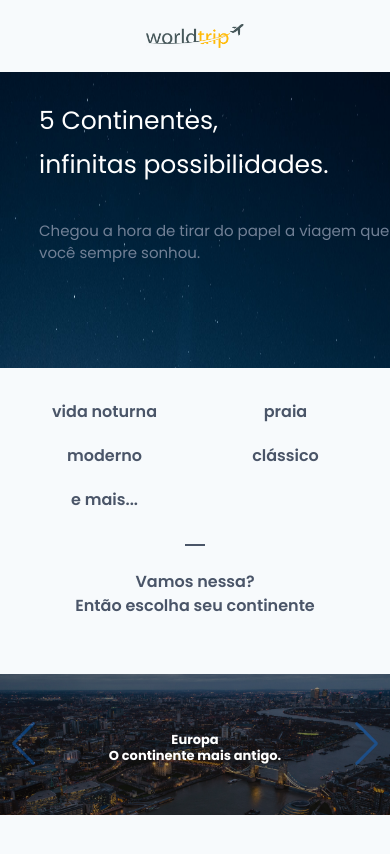
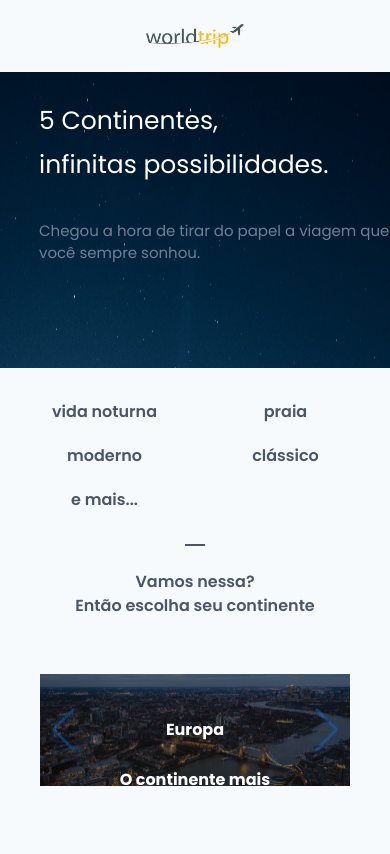
Before and after one commit to NakajimaDaniel/desafio07-ignite-chakraui, a Next.js app: page / in a window 390 px wide. Shown: the top 854 px of the page. Built offline with nearby package versions, Linux system fonts and the light colour scheme.

Commit message:
removed mediaquery hook

```diff
--- a/src/components/Carousel/index.tsx
+++ b/src/components/Carousel/index.tsx
@@ -27,12 +27,12 @@ SwiperCore.use([Pagination,Navigation]);
 
 export function Carousel() {
 
-  const [isLargerThan700] = useMediaQuery("(min-width: 700px)")
+
 
 
   return (
     <>
-    {isLargerThan700? (
+
       <Flex justify="center" mt={['10','15', '15']} ml={['10']} mr={['10']} mb={['20']} >
         <Swiper  navigation={true}  slidesPerView={1}  centeredSlides={true} pagination={{
         "clickable": true}}>
@@ -49,24 +49,9 @@ export function Carousel() {
           </SwiperSlide>
         </Swiper>
       </Flex>
-    ): (
-      <Flex justify="center" mt={['10','15', '15']} ml={[0]} mr={[0]} mb={['10']} h="100%">
-        <Swiper  navigation={true}  slidesPerView={1}  centeredSlides={true} pagination={{
-        "clickable": true}}>
-          <SwiperSlide>
-            <Link href="/europe">
-              <Box position="relative" textAlign="center" cursor="pointer" w="100%" h="100%">
 
-                <Image src="europe.png" w="100%" h="100%" />
-                <Text position="absolute" top="50%" left="50%" transform={["translate(-50%,-70%)","translate(-50%,-50%)"]} color="white" fontSize={['13','md']}  fontWeight="bold">Europa</Text>
-                <Text position="absolute" top="50%" left="50%" transform={["translate(-50%, 10%)","translate(-50%, 50%)"]} color="white" fontSize={['13','s']} fontWeight="bold">O continente mais antigo.</Text>
 
-              </Box>
-            </Link>
-          </SwiperSlide>
-        </Swiper>
-      </Flex>
-    )}
+
     </>
 
   )
```
